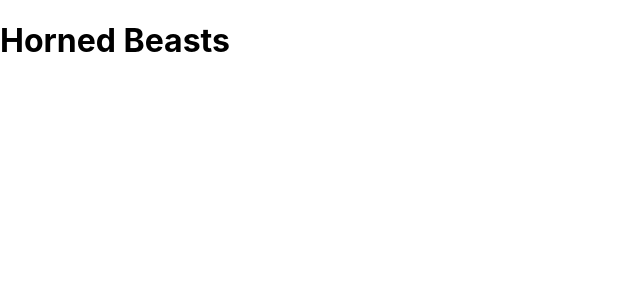
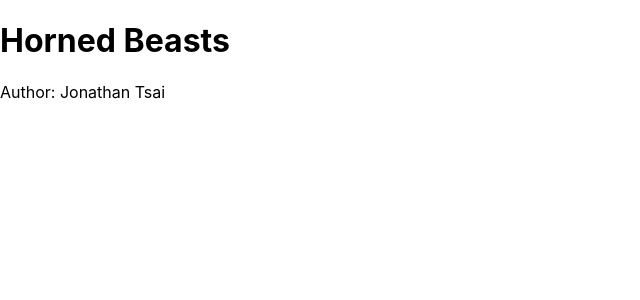
Before and after one commit to modopo/horned-beast, a React (Create React App) app: page / in a window 1280 px wide. Shown: the top 300 px of the page, without its empty margins (0-640 px from the left). Built offline with nearby package versions, Linux system fonts and the light colour scheme.

Commit message:
function to class

```diff
--- a/src/App.js
+++ b/src/App.js
@@ -6,7 +6,10 @@ import Footer from './Footer';
 class App extends React.Component {
   render() {
     return (
-      <Header />
+      <>
+        <Header />
+        <Footer />
+      </>
     );
   }
 }
--- a/src/Footer.js
+++ b/src/Footer.js
@@ -1,11 +1,13 @@
 import React from "react";
 
-function Footer() {
-   return (
-    <footer>
-      <p>Author: Jonathan Tsai</p>
-    </footer>
-   )
+class Footer extends React.Component {
+  render() {
+    return (
+      <footer>
+        <p>Author: Jonathan Tsai</p>
+      </footer>
+    )
+  }
 }
 
 export default Footer;
```
